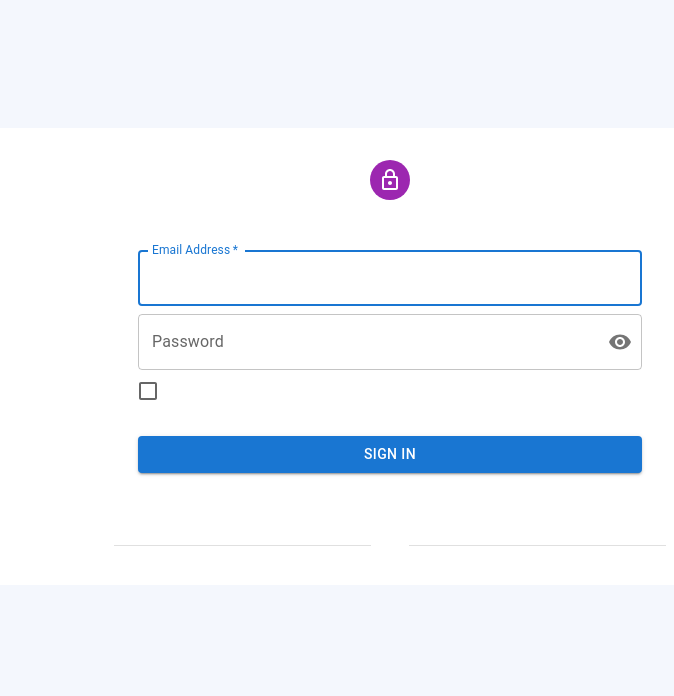
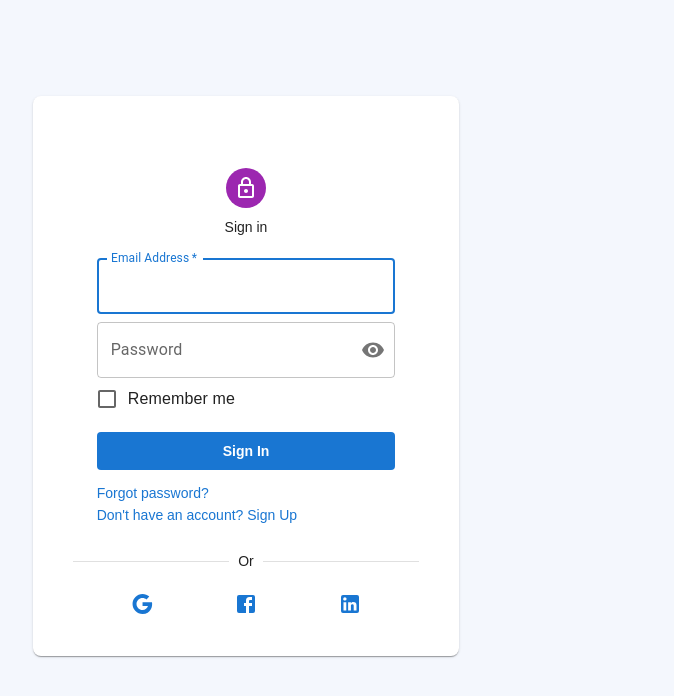
Before and after one commit to MohamedAhmed12/ovioo-saas, a Next.js app in the folder client/: page /auth/login in a window 1280 px wide. Shown: the top 696 px of the page, without its empty margins (394-1068 px from the left). Built offline with nearby package versions, Linux system fonts and the light colour scheme.

Commit message:
feat(fe-login): polish login page & implement authcard page

```diff
--- a/client/src/app/auth/layout.tsx
+++ b/client/src/app/auth/layout.tsx
@@ -8,7 +8,7 @@ export default function AuthLayout({
   children: React.ReactNode;
 }) {
   return (
-    <main className="flex min-h-screen flex-col auth-main-layout pt-32 pb-14 pl-80 pr-8 bg-[#f4f7fd] dark:bg-[#20212c]">
+    <main className="auth-main-layout flex min-h-screen flex-col bg-[#f4f7fd]">
       {children}
     </main>
   );
--- a/client/src/app/auth/login/page.tsx
+++ b/client/src/app/auth/login/page.tsx
@@ -2,7 +2,6 @@
 
 import { FormEvent, useState } from 'react';
 import Avatar from '@mui/material/Avatar';
-import Button from '@mui/material/Button';
 import TextField from '@mui/material/TextField';
 import FormControlLabel from '@mui/material/FormControlLabel';
 import Checkbox from '@mui/material/Checkbox';
@@ -13,7 +12,6 @@ import GoogleIcon from '@mui/icons-material/Google';
 import FacebookIcon from '@mui/icons-material/Facebook';
 import LinkedInIcon from '@mui/icons-material/LinkedIn';
 import {
-  Container,
   Divider,
   FormControl,
   IconButton,
@@ -22,11 +20,10 @@ import {
   OutlinedInput,
 } from '@mui/material';
 import { Visibility, VisibilityOff } from '@mui/icons-material';
+import AuthCard from '@/components/AuthCard';
 
 export default function SignIn() {
   const [showPassword, setShowPassword] = useState(false);
-  const [showPasswordConfirmation, setShowPasswordConfirmation] =
-    useState(false);
 
   const handleClickShowPassword = () => setShowPassword(show => !show);
 
@@ -46,16 +43,15 @@ export default function SignIn() {
   };
 
   return (
-    <div className='flex flex-col lg:flex-col w-full bg-white'>
-      <Container component="main" maxWidth="sm">
+    <div className="login flex flex-col items-center py-24">
+      <AuthCard handleSubmit={handleSubmit}>
         <>
-            <div className='m-6 flex flex-col items-center'>
+          <div className="m-6 flex flex-col items-center">
             <Avatar sx={{ m: 1, bgcolor: 'secondary.main' }}>
               <LockOutlinedIcon />
             </Avatar>
             <h5>Sign in</h5>
-              <div className='mt-1'
-              >
+            <div className="mt-1">
               <TextField
                 className="m-0"
                 margin="normal"
@@ -67,10 +63,7 @@ export default function SignIn() {
                 autoComplete="email"
                 autoFocus
               />
-                <FormControl
-                  className="mt-6 w-full"
-                  variant="outlined"
-                >
+              <FormControl className="mt-6 w-full" variant="outlined">
                 <InputLabel htmlFor="outlined-adornment-password">
                   Password
                 </InputLabel>
@@ -96,15 +89,13 @@ export default function SignIn() {
                 control={<Checkbox value="remember" color="primary" />}
                 label="Remember me"
               />
-                <Button
+              <button
                 type="submit"
-                  fullWidth
-                  variant="contained"
-                  sx={{ mt: 3, mb: 2 }}
+                className="my-3 w-full py-2 rounded-[4px] bg-[--dashboard-primary] text-white font-semibold"
               >
                 Sign In
-                </Button>
-                <Grid container>
+              </button>
+              <Grid container direction="column">
                 <Grid item xs>
                   <Link href="#">Forgot password?</Link>
                 </Grid>
@@ -115,9 +106,9 @@ export default function SignIn() {
             </div>
           </div>
           <Divider>Or</Divider>
-            <div className='mt-1'>
+          <div className="flex pt-5	 place-content-center space-x-20">
             <Link href="#">
-                <GoogleIcon className="text-4xl" />
+              <GoogleIcon className="text-4xl text-" />
             </Link>
             <Link href="#">
               <FacebookIcon className="text-4xl" />
@@ -127,7 +118,7 @@ export default function SignIn() {
             </Link>
           </div>
         </>
-      </Container>
+      </AuthCard>
     </div>
   );
 }
--- /dev/null
+++ b/client/src/app/auth/register/page.tsx
@@ -0,0 +1,20 @@
+'use client';
+
+import AuthCard from "@/components/AuthCard";
+import { FormEvent } from "react";
+
+
+export default function Register() {
+    const handleSubmit = (event: FormEvent<HTMLFormElement>) => {
+        event.preventDefault();
+        const data = new FormData(event.currentTarget);
+      };
+    return(
+        <div className="register flex flex-col items-center py-24">
+            <AuthCard handleSubmit={handleSubmit}>
+                <>
+                </>
+            </AuthCard>
+        </div>
+        )
+}
--- /dev/null
+++ b/client/src/app/auth/reset-password/page.tsx
@@ -0,0 +1,20 @@
+'use client';
+
+import AuthCard from "@/components/AuthCard";
+import { FormEvent } from "react";
+
+
+export default function Register() {
+    const handleSubmit = (event: FormEvent<HTMLFormElement>) => {
+        event.preventDefault();
+        const data = new FormData(event.currentTarget);
+      };
+    return(
+        <div className="register flex flex-col items-center py-24">
+            <AuthCard handleSubmit={handleSubmit}>
+                <>
+                </>
+            </AuthCard>
+        </div>
+        )
+}
--- /dev/null
+++ b/client/src/components/AuthCard.tsx
@@ -0,0 +1,23 @@
+import { Box, Card } from "@mui/material";
+import { FormEvent, ReactElement } from "react";
+
+export default function DashBoardCard({
+    children,
+    handleSubmit,
+}: {
+    children: ReactElement;
+    handleSubmit?: (event: FormEvent<HTMLFormElement>) => void;
+}) {
+    return (
+        <Card className="auth-card w-2/6" sx={{ minWidth: 275 }}>
+        <Box
+            className="box bg-secondary flex flex-col p-5 lg:p-10"
+            component="form"
+            onSubmit={handleSubmit}
+            noValidate
+        >
+            {children}
+        </Box>
+    </Card>
+);
+}
--- a/client/src/styles/app/auth/layout.scss
+++ b/client/src/styles/app/auth/layout.scss
@@ -1,3 +1,63 @@
 .auth-main-layout {
-
+  font-family: E ukraine, sans-serif;
+  a {
+    color: var(--dashboard-primary)!important;
+  }
+  .auth-card {
+    --tw-text-opacity: 1;
+    --tw-bg-opacity: 1;
+    border-radius: 0.5rem;
+    background-color: rgb(255 255 255 / var(--tw-bg-opacity));
+    &.with-shadow {
+      --tw-shadow-color: #364e7e1a;
+      --tw-shadow: var(--tw-shadow-colored);
+      --tw-shadow: 0 10px 15px -3px rgb(0 0 0 / 0.1),
+        0 4px 6px -4px rgb(0 0 0 / 0.1);
+      --tw-shadow-colored: 0 10px 15px -3px var(--tw-shadow-color),
+        0 4px 6px -4px var(--tw-shadow-color);
+      box-shadow: var(--tw-ring-offset-shadow, 0 0 #0000),
+        var(--tw-ring-shadow, 0 0 #0000), var(--tw-shadow);
+    }
+  }
+  .auth-input {
+    .MuiInputBase-root {
+      input,
+      textarea {
+        & ~ fieldset {
+          border-color: #7b91a7;
+        }
+        &:invalid ~ fieldset {
+          border-color: 'red';
+          border-width: 1;
+        }
+        &:valid:focus ~ fieldset {
+          border-color: var(--dashboard-primary);
+          border-left-width: 4;
+          padding: '4px !important';
+        }
+      }
+      .MuiInputAdornment-root {
+        button {
+          .Mui-focused {
+            color: var(--dashboard-primary) !important;
+          }
+        }
+      }
+      &:hover {
+        & > fieldset {
+          border-color: #7b91a7;
+        }
+      }
+      &.Mui-focused:hover {
+        & > fieldset {
+          border-color: var(--dashboard-primary);
+        }
+      }
+    }
+    label {
+      .Mui-focused {
+        color: var(--dashboard-primary);
+      }
+    }
+  }
 }
```
Lines whose indentation alone changed are shown as unchanged.
